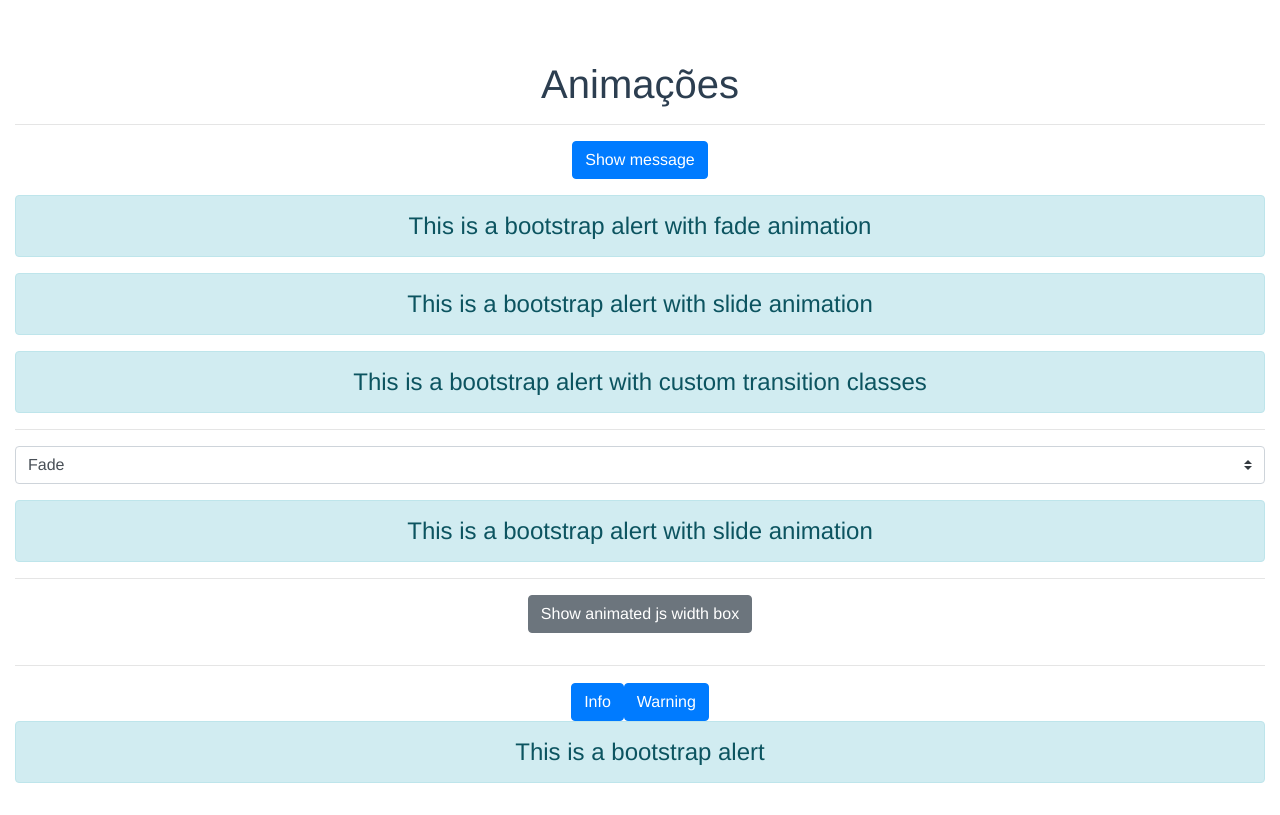
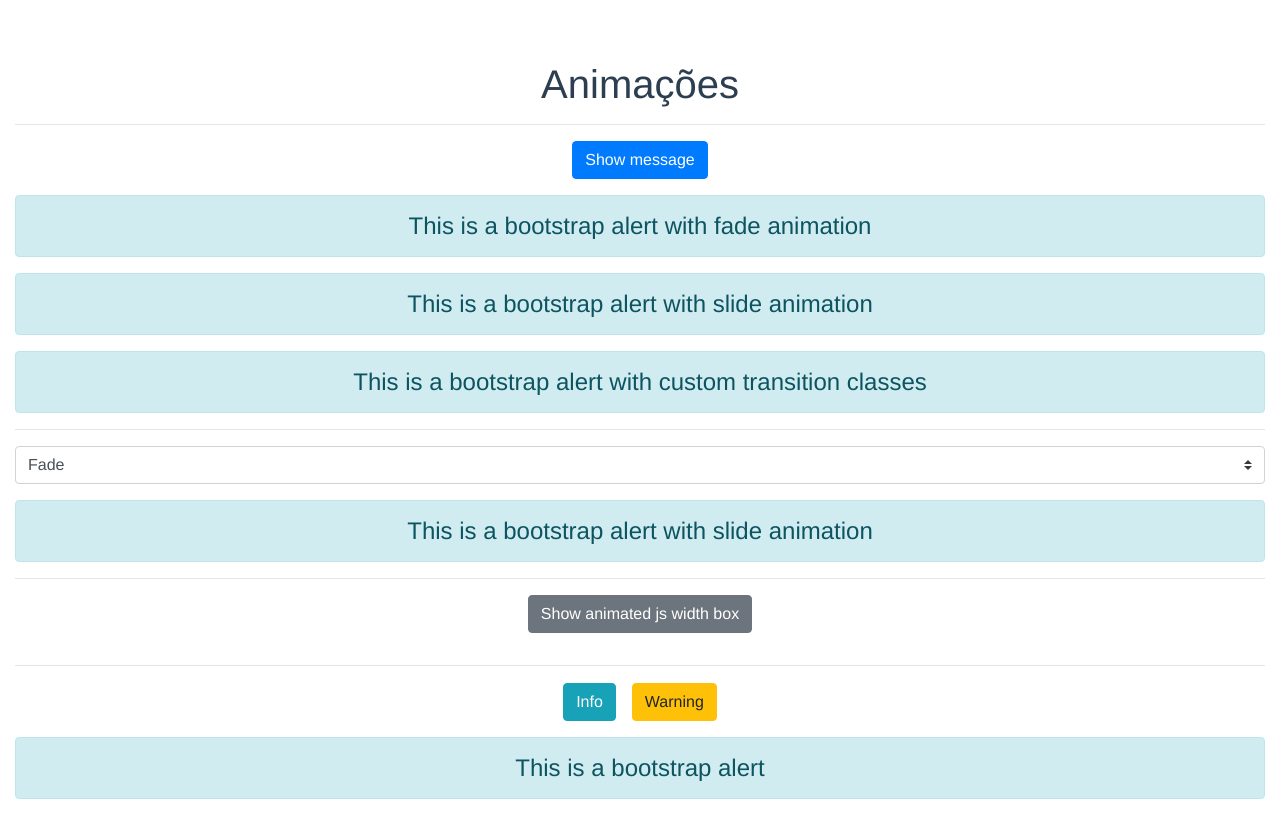
Before and after one commit to rafaeldtx/vuejs_introduction, a Vue app in the folder transitions/: page / in a window 1280 px wide. Built offline with nearby package versions, Linux system fonts and the light colour scheme.

Commit message:
(App) Dynamic component transition

```diff
--- a/transitions/src/App.vue
+++ b/transitions/src/App.vue
@@ -53,9 +53,14 @@
 
         <hr>
 
-        <b-button variant="primary" @click="selectedComponent = 'AlertInfo'">Info</b-button>
-        <b-button variant="primary" @click="selectedComponent = 'AlertWarning'">Warning</b-button>
-        <component :is="selectedComponent"></component>
+        <div class="mb-3">
+            <b-button class="mr-3" variant="info" @click="selectedComponent = 'AlertInfo'">Info</b-button>
+            <b-button variant="warning" @click="selectedComponent = 'AlertWarning'">Warning</b-button>
+        </div>
+
+        <transition name="fade" mode="out-in">
+            <component :is="selectedComponent"></component>
+        </transition>
 	</div>
 </template>
 
```
